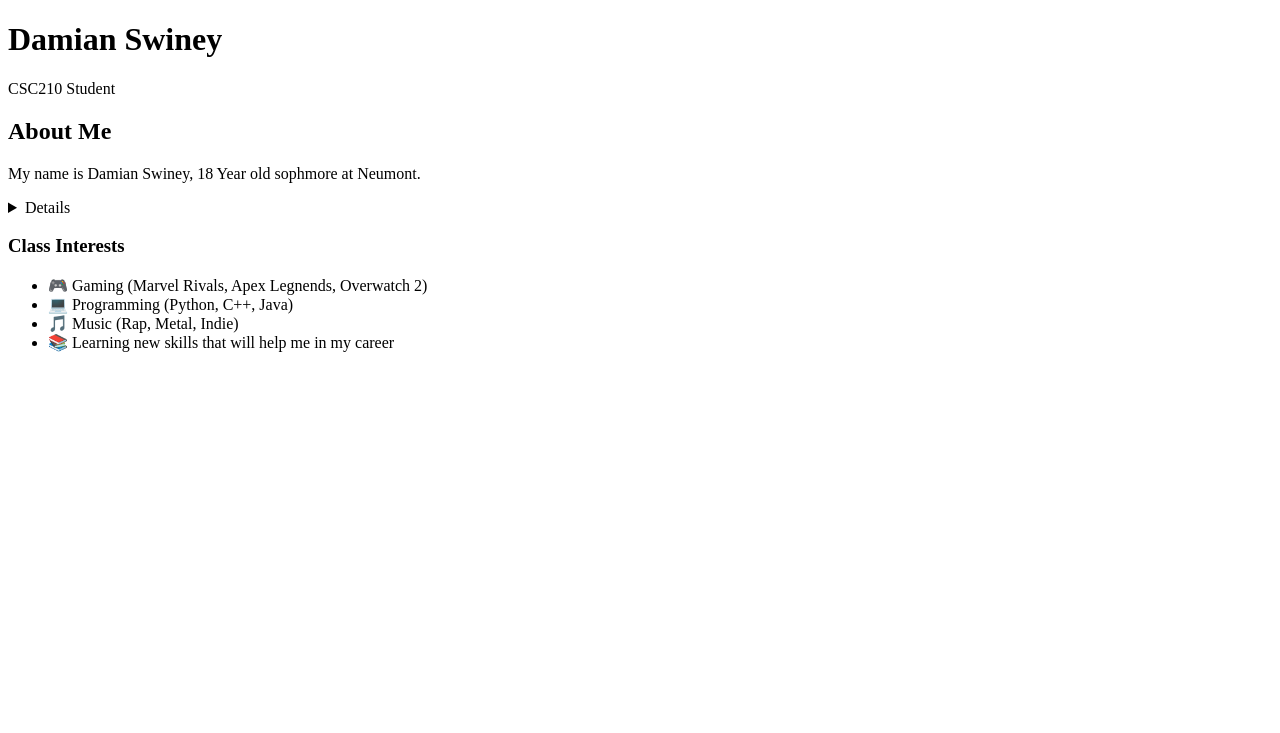
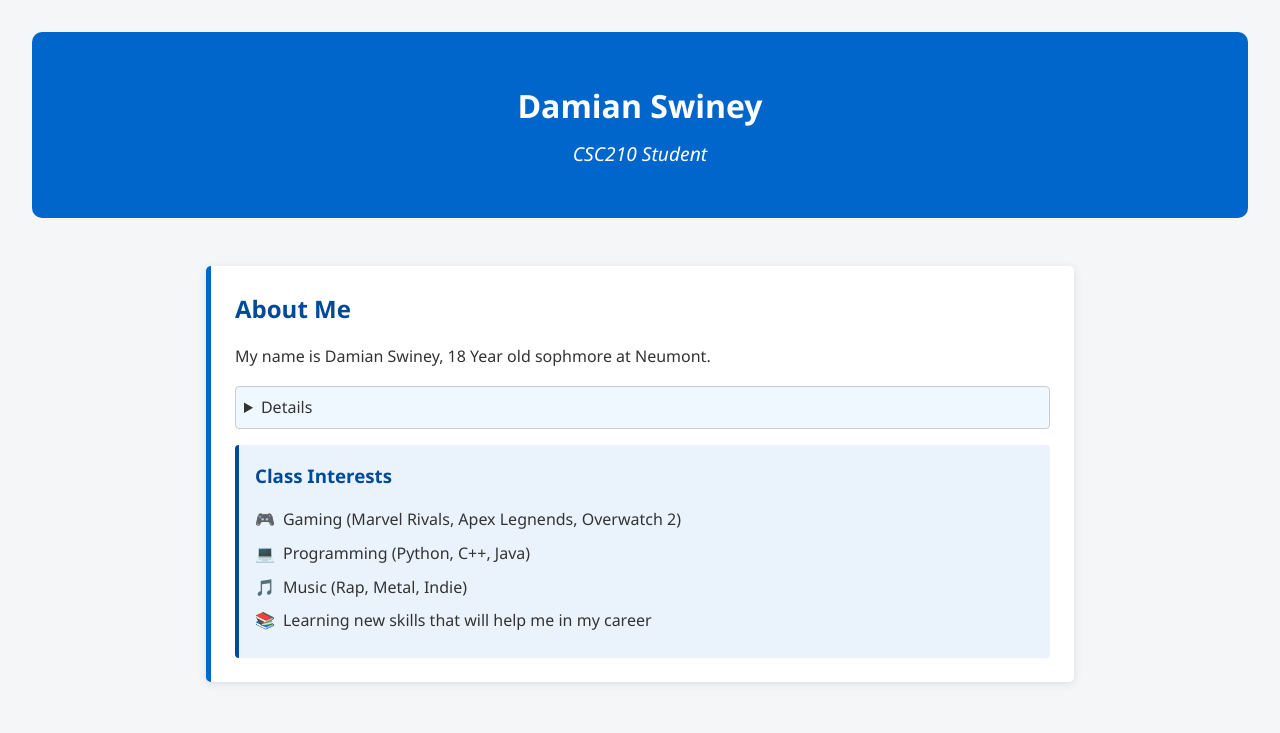
Before and after one commit to xd-dbug/CSC210, a plain HTML site: page index.html in a window 1280 px wide. Drawn offline with Linux system fonts and the light colour scheme.

Commit message:
Added StyleSheet

```diff
--- a/index.html
+++ b/index.html
@@ -3,6 +3,7 @@
 <head>
     <meta charset="UTF-8">
     <meta name="viewport" content="width=device-width, initial-scale=1.0">
+    <link rel=stylesheet href="style.css">
 
 
     <title>Neumont CSC210 - Introduction to Web Development and Presentation</title>
```
